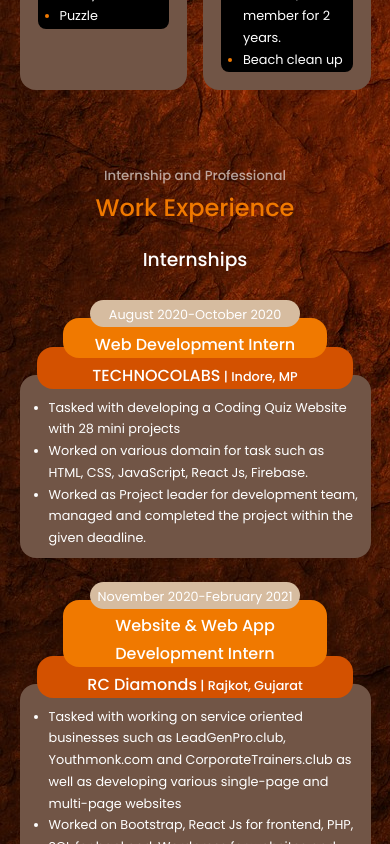
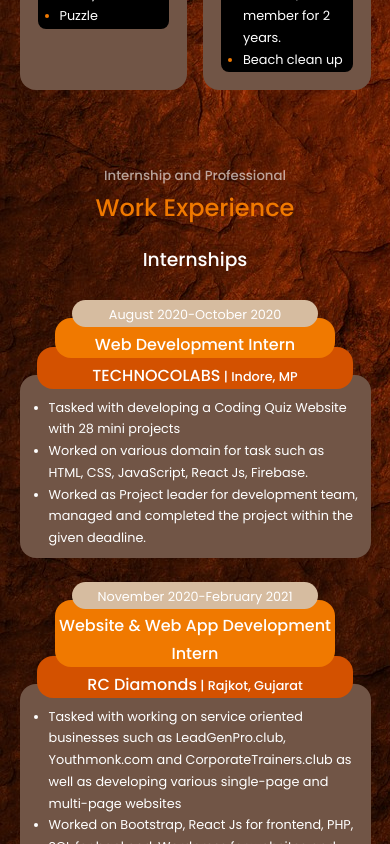
Before and after one commit to sunnydias60/MyPortfolio, a React (Create React App) app: page / in a window 390 px wide. Shown: the part 1831-2675 px from the top of the page. Built offline with nearby package versions, Linux system fonts and the light colour scheme.

Commit message:
exp-date-width

```diff
--- a/src/components/card/card.css
+++ b/src/components/card/card.css
@@ -200,6 +200,19 @@
  /* small devices */
 
  @media screen and (max-width: 600px) {
+    .card__two-date {
+        width: 70%;
+
+    }
+
+    .card__two-position {
+        width: 80%;
+    }
+
+    .card__two-company {
+        width: 90%;
+    }
+
     .card__three {
         width: 91%;
     }
--- a/src/components/experience/Experience.jsx
+++ b/src/components/experience/Experience.jsx
@@ -1,8 +1,5 @@
 import React from 'react'
 import './experience.css'
-import { BsPatchCheckFill } from 'react-icons/bs'
-import TimelineConnector from '@mui/lab/TimelineConnector';
-
 import { Card } from '../card/Card'
 
 const intership = [
```
